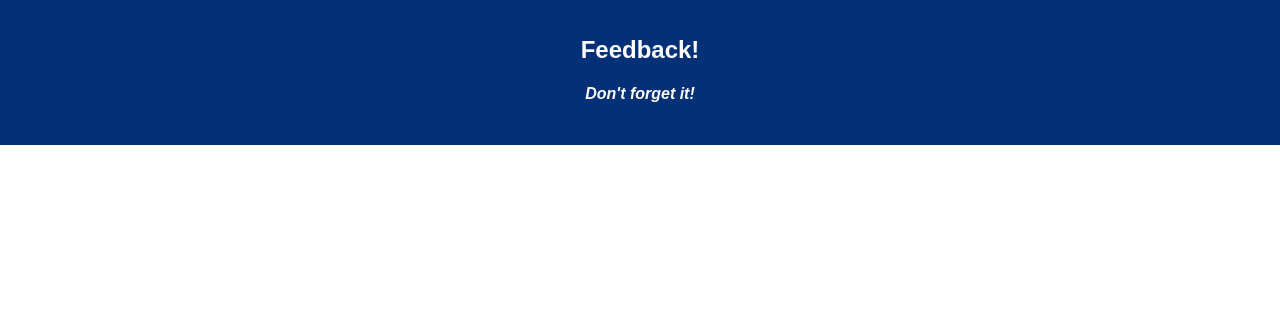
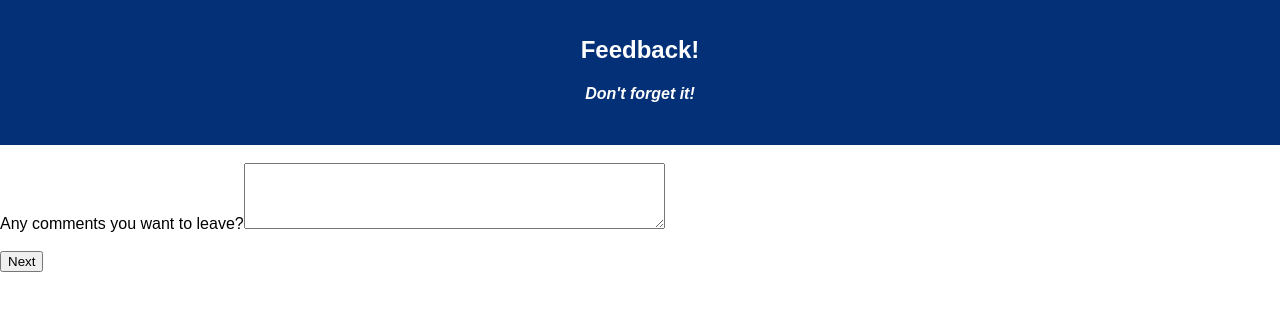
Before and after one commit to lawlernp/redux-feedback-loop, a React (Create React App) app: page /#/comments in a window 1280 px wide. Before the commit this address led to /#/supported. Shown: the top 310 px of the page. Built offline with nearby package versions, Linux system fonts and the light colour scheme.

Commit message:
comments page made and working

```diff
--- a/src/components/App/App.js
+++ b/src/components/App/App.js
@@ -4,6 +4,9 @@ import './App.css';
 // import { connect } from "react-redux";
 import Feels from "../Feels/Feels";
 import Understanding from "../Understanding/Understanding";
+import Support from "../Support/Support";
+import Comments from "../Comments/Comments";
+import Submit from "../Submit/Submit";
 import { HashRouter as Router, Route } from "react-router-dom";
 
 
@@ -22,6 +25,9 @@ class App extends Component {
         </div>
         <Route exact path="/" component={Feels} />
         <Route exact path="/understanding" component={Understanding} />
+        <Route exact path="/supported" component={Support} />
+        <Route exact path="/comments" component={Comments} />
+        <Route exact path="/submit" component={Submit} />
       </Router>
     );
   }
--- a/src/components/Comments/Comments.js
+++ b/src/components/Comments/Comments.js
@@ -4,13 +4,46 @@ import { connect } from "react-redux";
 import "../App/App.css";
 
 class Comments extends Component {
+
+    state = {
+        comments: ''
+    }
+
+  nextPage = () => {
+        this.props.dispatch({
+          type: "COMMENTS",
+          payload: this.state.comments,
+        });
+    this.props.history.push("/submit");
+  };
+
+  handleChange = (event) => {
+    event.preventDefault();
+        this.setState({
+          comments: event.target.value,
+        });
+
+  };
+
   render() {
-    return <>
-
-
-
-
-    </>;
+    return (
+      <>
+        <form onSubmit={this.nextPage}>
+          <label htmlFor="comments">Any comments you want to leave?</label>
+          <textarea
+            onChange={this.handleChange}
+            id="comments"
+            name="comments"
+            rows="4"
+            cols="50"
+            required
+          ></textarea>
+          <br />
+          <br />
+          <button type="submit">Next</button>
+        </form>
+      </>
+    );
   }
 }
 
--- a/src/components/Feels/Feels.js
+++ b/src/components/Feels/Feels.js
@@ -15,9 +15,6 @@ class Feels extends Component {
         break;
       }
     }
-
-    console.log("check");
-    // this will happen this weekend
     this.props.history.push("/understanding");
   };
 
--- a/src/components/Support/Support.js
+++ b/src/components/Support/Support.js
@@ -4,8 +4,45 @@ import { connect } from "react-redux";
 import "../App/App.css";
 
 class Support extends Component {
+  nextPage = (event) => {
+    event.preventDefault();
+    const answers = document.getElementsByName("supported");
+
+    for (let i = 0; i < answers.length; i++) {
+      if (answers[i].checked) {
+        this.props.dispatch({
+          type: "SUPPORT",
+          payload: +answers[i].value,
+        });
+        break;
+      }
+    }
+    this.props.history.push("/comments");
+  };
+
   render() {
-    return <></>;
+    return (
+      <>
+        <div className="pageNumber">3 of 4 pages</div>
+        <div>
+          How well are you being supported?
+          <form onSubmit={this.nextPage}>
+            <input type="radio" id="1" name="supported" value="1" required />
+            <label htmlFor="1">1</label>
+            <input type="radio" id="2" name="supported" value="2" />
+            <label htmlFor="2">2</label>
+            <input type="radio" id="3" name="supported" value="3" />
+            <label htmlFor="3">3</label>
+            <input type="radio" id="4" name="supported" value="4" />
+            <label htmlFor="4">4</label>
+            <input type="radio" id="5" name="supported" value="5" />
+            <label htmlFor="5">5</label>
+            <button type="submit">Next</button>
+          </form>
+        </div>
+        <div></div>
+      </>
+    );
   }
 }
 
--- a/src/components/Understanding/Understanding.js
+++ b/src/components/Understanding/Understanding.js
@@ -17,10 +17,7 @@ class Understanding extends Component {
         break;
       }
     }
-
-    console.log("check");
-    // this will happen this weekend
-    this.props.history.push("/understanding");
+    this.props.history.push("/supported");
   };
 
   render() {
--- a/src/index.js
+++ b/src/index.js
@@ -26,11 +26,30 @@ const understanding = (state = 0, action) => {
   }
 };
 
+const support = (state = 0, action) => {
+  switch (action.type) {
+    case "SUPPORT":
+      return action.payload;
+    default:
+      return state;
+  }
+};
+
+const comments = (state = '', action) => {
+  switch (action.type) {
+    case "COMMENTS":
+      return action.payload;
+    default:
+      return state;
+  }
+};
 
 const storeInstance = createStore(
   combineReducers({
     feelings,
     understanding,
+    support,
+    comments,
   }),
   applyMiddleware(logger)
 );
```
